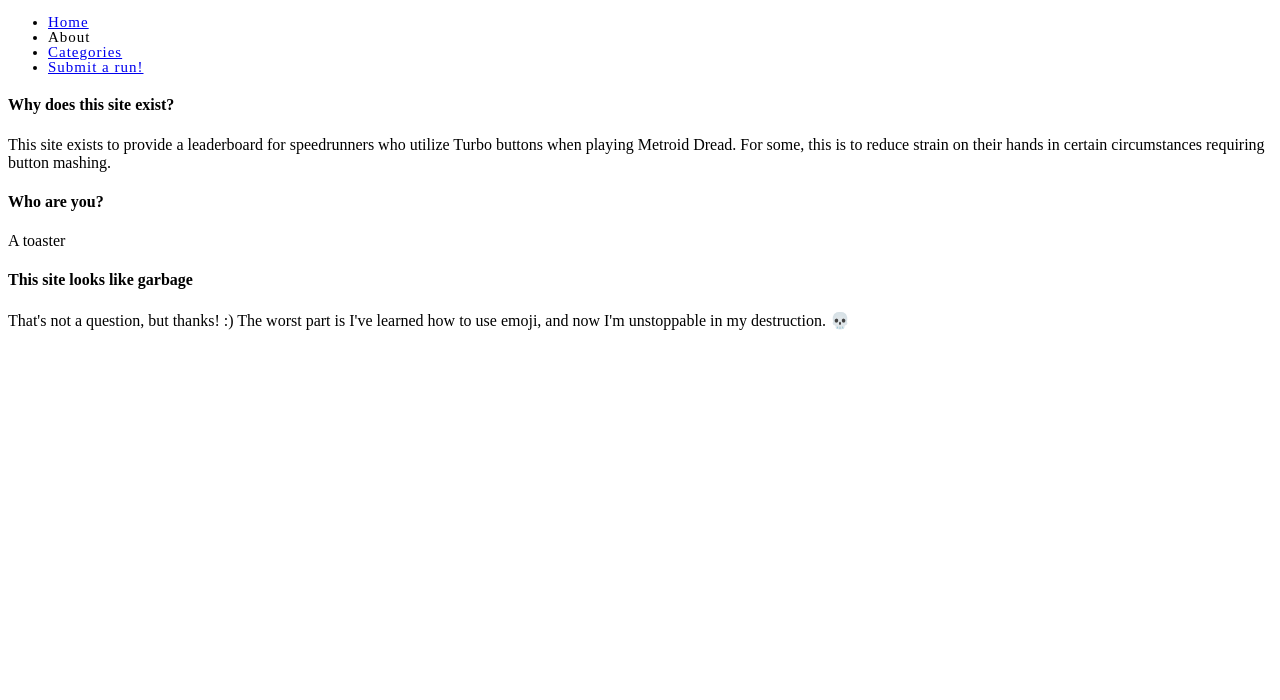
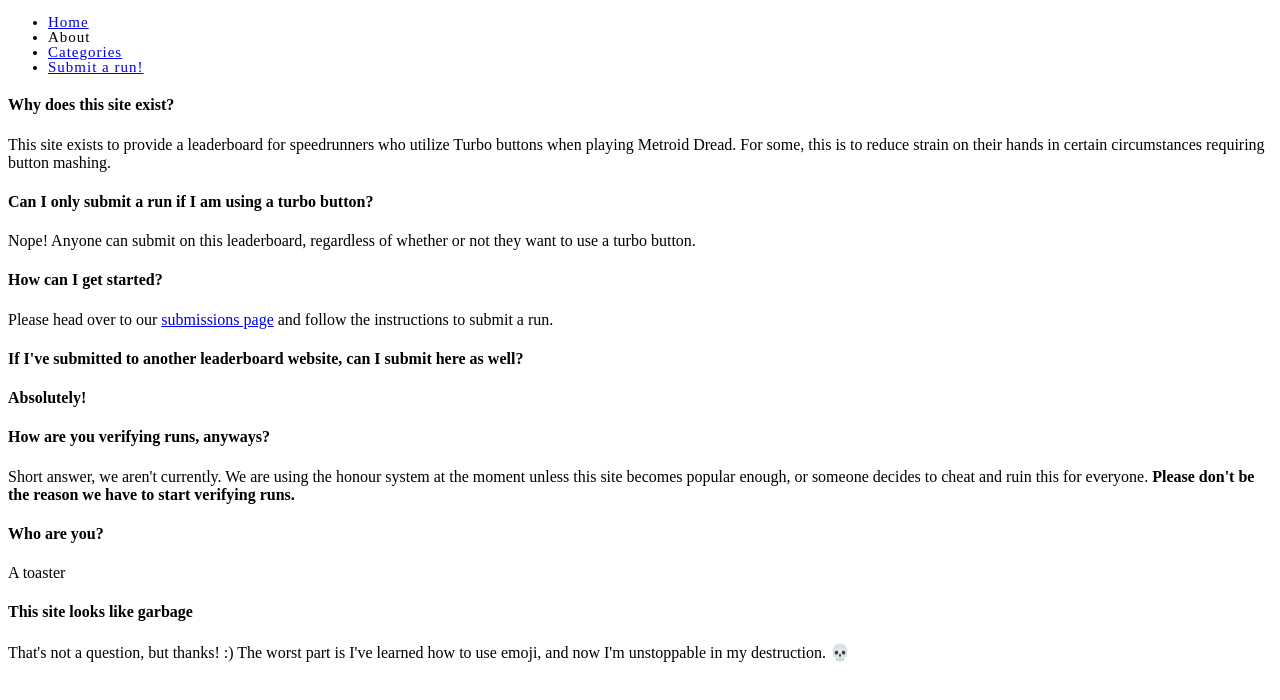
Before and after one commit to InsomniacToaster/turbodread, a plain HTML site: page about.html in a window 1280 px wide. Drawn offline with Linux system fonts and the light colour scheme.

Commit message:
Update about.html
Added more FAQ in the about section

```diff
--- a/about.html
+++ b/about.html
@@ -16,6 +16,18 @@
 		<h4>Why does this site exist?</h4>
 		<p>This site exists to provide a leaderboard for speedrunners who utilize Turbo buttons when playing Metroid Dread. For some, this is to reduce strain on their hands in certain circumstances requiring button mashing.</p>
 
+		<h4>Can I only submit a run if I am using a turbo button?</h4>
+		<p>Nope! Anyone can submit on this leaderboard, regardless of whether or not they want to use a turbo button.</p>
+
+		<h4>How can I get started?</h4>
+		<p>Please head over to our <a href="submit.html">submissions page</a> and follow the instructions to submit a run.</p>
+
+		<h4>If I've submitted to another leaderboard website, can I submit here as well?<h4>
+		<p>Absolutely!</p>
+
+		<h4>How are you verifying runs, anyways?</h4>
+		<p>Short answer, we aren't currently. We are using the honour system at the moment unless this site becomes popular enough, or someone decides to cheat and ruin this for everyone. <strong>Please don't be the reason we have to start verifying runs.</strong></p>
+
 		<h4>Who are you?</h4>
 		<p>A toaster</p>
 
```
